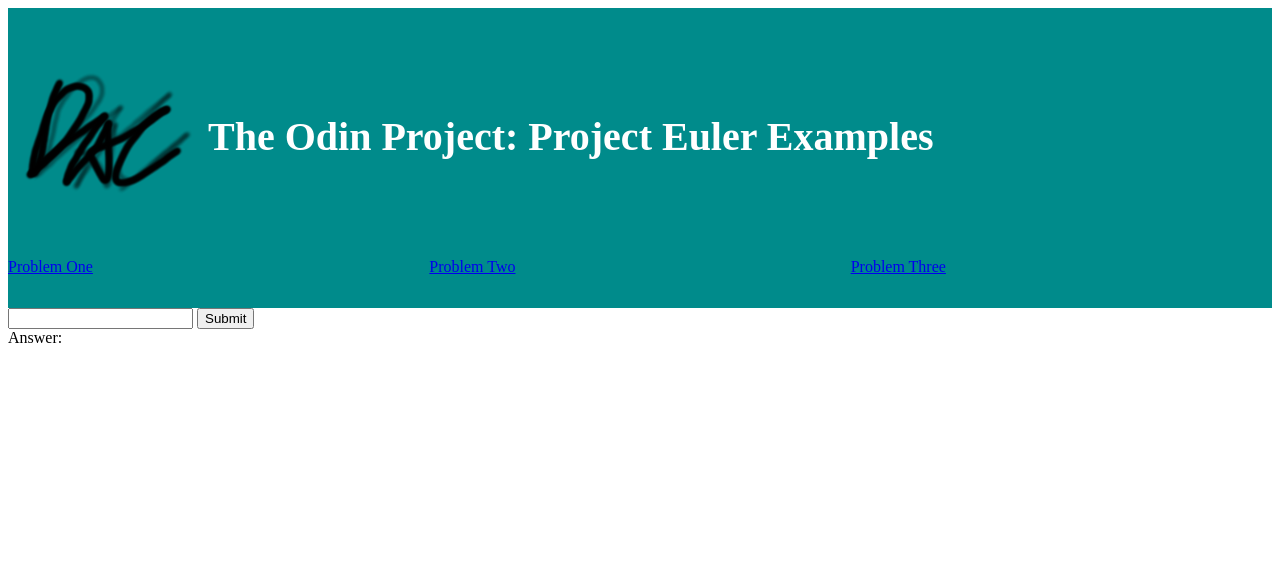
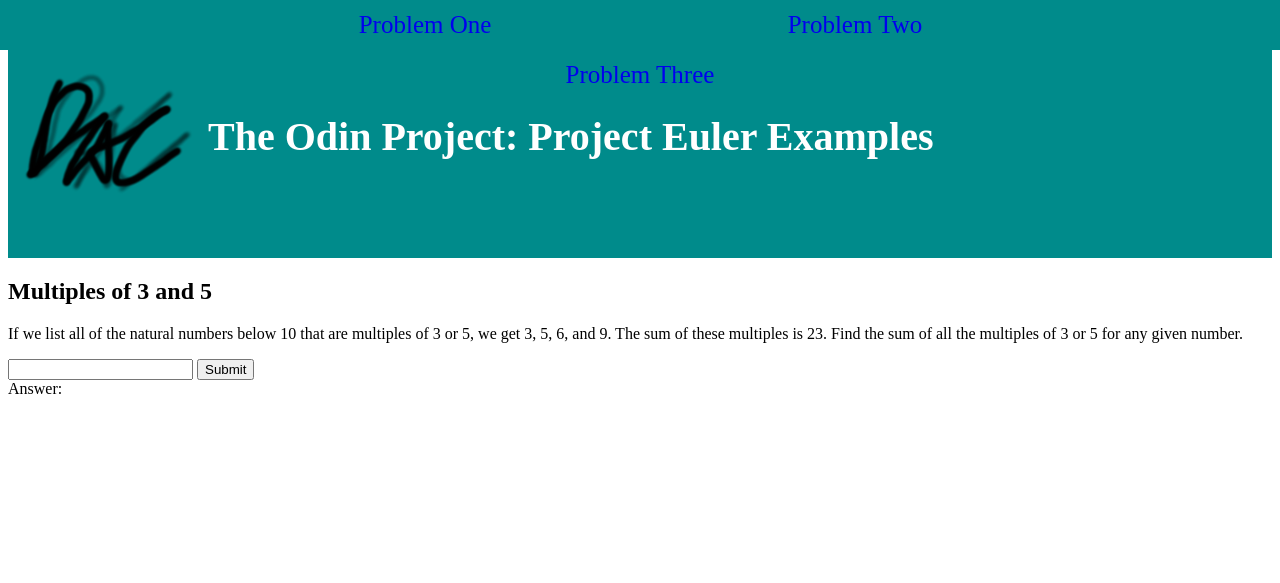
Before and after one commit to dangermouse121985/euler, a PHP site: page / in a window 1280 px wide. Shown: the top 583 px of the page. Run offline with PHP 8.4, Linux system fonts and the light colour scheme.

Commit message:
Updated the look and feel of the website. Still more work to be done.

```diff
--- a/index.html
+++ b/index.html
@@ -12,6 +12,12 @@
 	<title>Euler Examples</title>
 </head>
 <body>
+	<div id="headerLinks">
+		<a href="#problemOne" class="probHeader">Problem One</a>
+		<a href="#problemTwo" class="probHeader">Problem Two</a>
+		<a href="#problemThree" class="probHeader">Problem Three</a>
+	</div>
+
 	<div id="header">
 		<div id="header_image">
 			<img id="logo" src="images/davidlogo.png">
@@ -20,22 +26,13 @@
 			<h1>The Odin Project: Project Euler Examples</h1>
 		</div>
 	</div>
-	<div id="headerLinks">
-		<a href="#problemOne" class="probHeader">
-			<div id="probOne" class="links">
-				Problem One
 
-			</div>
-		</a>
-		<div id="probTwo" class="links">
-			<a href="#problemTwo" class="probHeader">Problem Two</a>
-		</div>
-		<div id="probThree" class="links">
-			<a href="#ProblemThree" class="probHeader">Problem Three</a>
-		</div>
-	</div>
 	<div id="euOnePlace">
 		<a name="problemOne"></a>
+		<H2>Multiples of 3 and 5</H2>
+
+		<p>If we list all of the natural numbers below 10 that are multiples of 3 or 5, we get 3, 5, 6, and 9. The sum of these multiples is 23. Find the sum of all the multiples of 3 or 5 for any given number.</p>
+
 		<form id="euler1Num">
 			<input type="text" id="num1" onkeypress="return noenter()">
 			<input type="button" id="enter" value="Submit" onclick="euler1()">
@@ -49,7 +46,7 @@
 	</div>
 
 	<div id="euThreePlace">
-		<a name="ProblemThree">
+		<a name="problemThree">
 
 	</div>
 
--- a/styles/styles.css
+++ b/styles/styles.css
@@ -32,16 +32,28 @@ h1 {
 	width: 100%;
 	height:50px;
 	background-color: #008b8b;
-
+	position: fixed;
+	left: 0;
+	right: 0;
+	top: 0;
+	vertical-align: center;
+	text-align: center;
+	line-height: 50px;
+	font-size: 25px
 
 }
 
 .probHeader {
 
-	width: 33.3333333%;
-	float: left;
-	display:inline-block;
+	width: 33.1%;
+	/*float: left;*/
+	display: inline-block;
 	height: 50px;
+	text-decoration: none;
+}
+
+.probHeader:hover {
+	background-color: #008080;
 }
 
 #euOnePlace, #euTwoPlace, #euThreePlace {
```
Also changed, not shown: images/backg.png (added).
